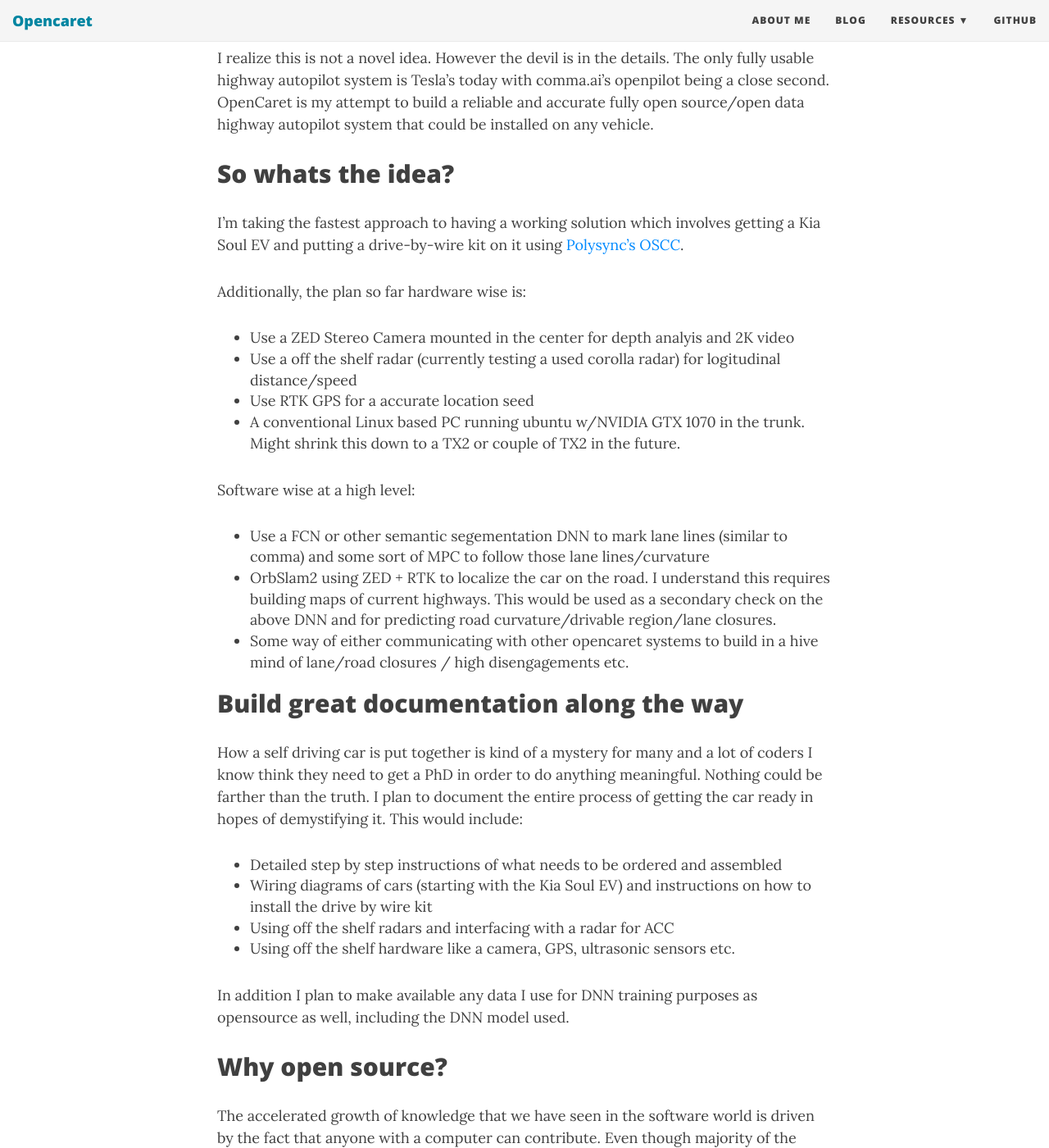
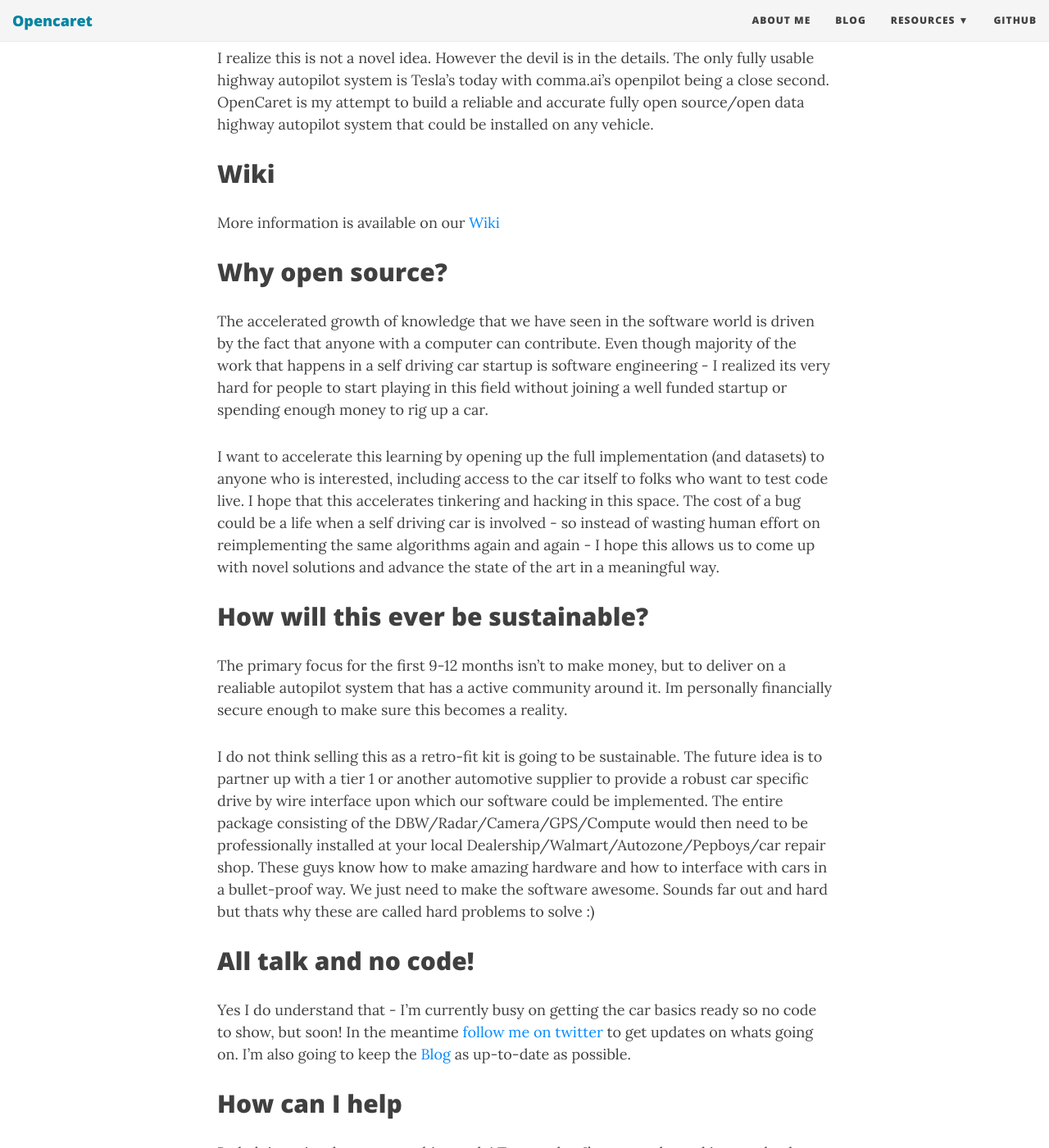
Before and after one commit to frk2/opencaret, a Jekyll site: the page built from index.md, in a window 1280 px wide and 1400 px high, scrolled down 549 px. Shown: the whole window at 82% size. Built offline with Jekyll 4.4.1, drawn with Linux system fonts in a browser that asks for light colours; nearby versions of some CDN libraries.

Commit message:
- Move stuff to wiki and medium page

```diff
--- a/index.md
+++ b/index.md
@@ -10,30 +10,8 @@
 
 I realize this is not a novel idea. However the devil is in the details. The only fully usable highway autopilot system is Tesla's today with comma.ai's openpilot being a close second. OpenCaret is my attempt to build a reliable and accurate fully open source/open data highway autopilot system that could be installed on any vehicle.
 
-## So whats the idea?
-I'm taking the fastest approach to having a working solution which involves getting a Kia Soul EV and putting a drive-by-wire kit on it using [Polysync's OSCC](https://github.com/PolySync/oscc).
-
-Additionally, the plan so far hardware wise is:
-- Use a ZED Stereo Camera mounted in the center for depth analyis and 2K video
-- Use a off the shelf radar (currently testing a used corolla radar) for logitudinal distance/speed
-- Use RTK GPS for a accurate location seed
-- A conventional Linux based PC running ubuntu w/NVIDIA GTX 1070 in the trunk. Might shrink this down to a TX2 or couple of TX2 in the future.
-
-Software wise at a high level:
-- Use a FCN or other semantic segementation DNN to mark lane lines (similar to comma) and some sort of MPC to follow those lane lines/curvature
-- OrbSlam2 using ZED + RTK to localize the car on the road. I understand this requires building maps of current highways. This would be used as a secondary check on the above DNN and for predicting road curvature/drivable region/lane closures.
-- Some way of either communicating with other opencaret systems to build in a hive mind of lane/road closures / high disengagements etc.
-
-## Build great documentation along the way
-How a self driving car is put together is kind of a mystery for many and a lot of coders I know think they need to get a PhD in order to do anything meaningful. Nothing could be farther than the truth. I plan to document the entire process of getting the car ready in hopes of demystifying it. This would include:
-
-- Detailed step by step instructions of what needs to be ordered and assembled
-- Wiring diagrams of cars (starting with the Kia Soul EV) and instructions on how to install the drive by wire kit
-- Using off the shelf radars and interfacing with a radar for ACC
-- Using off the shelf hardware like a camera, GPS, ultrasonic sensors etc.
-
-
-In addition I plan to make available any data I use for DNN training purposes as opensource as well, including the DNN model used.
+## Wiki
+More information is available on our [Wiki](https://github.com/frk2/opencaret/wiki)
 
 ## Why open source?
 The accelerated growth of knowledge that we have seen in the software world is driven by the fact that anyone with a computer can contribute. Even though majority of the work that happens in a self driving car startup is software engineering - I realized its very hard for people to start playing in this field without joining a well funded startup or spending enough money to rig up a car.
@@ -46,7 +24,7 @@
 I do not think selling this as a retro-fit kit is going to be sustainable. The future idea is to partner up with a tier 1 or another automotive supplier to provide a robust car specific drive by wire interface upon which our software could be implemented. The entire package consisting of the DBW/Radar/Camera/GPS/Compute would then need to be professionally installed at your local Dealership/Walmart/Autozone/Pepboys/car repair shop. These guys know how to make amazing hardware and how to interface with cars in a bullet-proof way. We just need to make the software awesome. Sounds far out and hard but thats why these are called hard problems to solve :)
 
 ## All talk and no code!
-Yes I do understand that - I'm currently busy on getting the car basics ready so no code to show, but soon! In the meantime [follow me on twitter](https://twitter.com/faraz_r_khan) to get updates on whats going on. I'm also going to keep the [Blog](/opencaret/blog) as up-to-date as possible.
+Yes I do understand that - I'm currently busy on getting the car basics ready so no code to show, but soon! In the meantime [follow me on twitter](https://twitter.com/faraz_r_khan) to get updates on whats going on. I'm also going to keep the [Blog](https://medium.com/opencaret) as up-to-date as possible.
 
 
 ## How can I help
```
Also changed, not shown: img/APS Pinout.png (added), img/BrakePS Pinout.png (added), img/brakecon.jpg (added), 9 other files.
